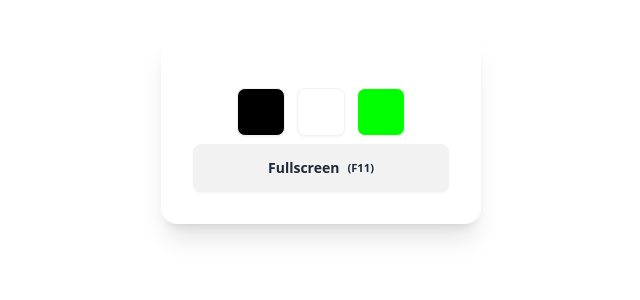
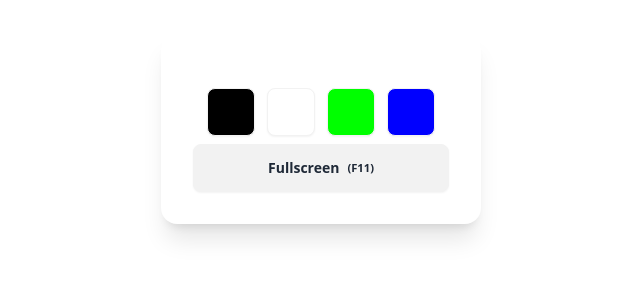
Before and after one commit to GiraffeSummer/colorsite, a Svelte app: page / in a window 1280 px wide. Shown: the top 300 px of the page, without its empty margins (319-959 px from the left). Built offline with nearby package versions, Linux system fonts and the light colour scheme; some icons are missing.

Commit message:
hides cursor on fullscreen

```diff
--- a/src/App.svelte
+++ b/src/App.svelte
@@ -13,6 +13,7 @@
     "#000000",
     "#ffffff",
     "#00ff00",
+    "#0000ff",
   ];
   function changeColor(e) {
     fullscreenElement.style.backgroundColor = hex;
@@ -68,10 +69,10 @@
 
 <svelte:body on:keydown={handleKey} />
 <main class="grid content-center justify-items-center gap-4">
-  <div id="fullscreen" bind:this={fullscreenElement}></div>
+  <div id="fullscreen" class="cursor-none" bind:this={fullscreenElement}></div>
 
   {#if !$isFullScreen}
-  <div></div>
+    <div></div>
     <div class="card w-80 bg-base-100 shadow-xl">
       <div class="card-body">
         <ColorPicker
```
